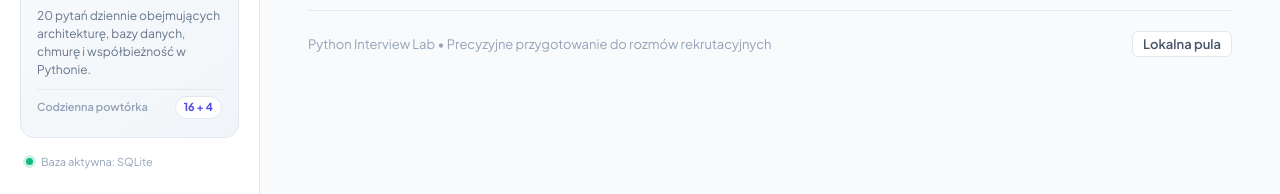
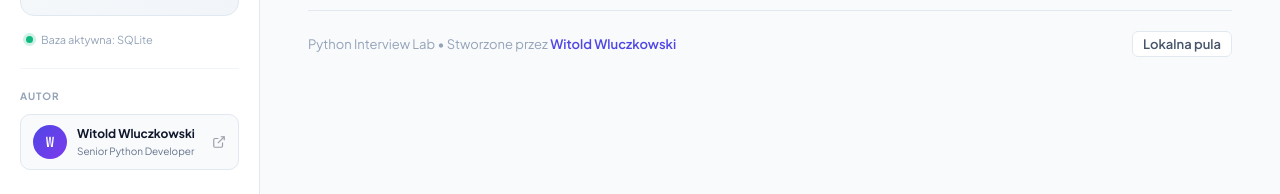
Before and after one commit to Earthalign/InterviewQuestionGenerator, a plain HTML site: page learning_app/static/index.html in a window 1280 px wide. Shown: the part 606-800 px from the top of the page. Drawn offline with Linux system fonts and the light colour scheme; no server answers.

Commit message:
feat: Add author info (Witold Wluczkowski) to sidebar and footer

```diff
--- a/learning_app/static/index.html
+++ b/learning_app/static/index.html
@@ -64,6 +64,18 @@
         <div class="sidebar-meta">
           <span class="status-indicator-live"></span>
           <span>Baza aktywna: SQLite</span>
+        </div>
+
+        <div class="sidebar-author">
+          <span class="author-label">Autor</span>
+          <a class="author-link" href="https://earthalign.github.io/witoldwluczkowski/main.html" target="_blank" rel="noopener noreferrer">
+            <span class="author-avatar">W</span>
+            <div class="author-info">
+              <span class="author-name">Witold Wluczkowski</span>
+              <span class="author-role">Senior Python Developer</span>
+            </div>
+            <svg class="author-arrow" width="14" height="14" viewBox="0 0 24 24" fill="none" stroke="currentColor" stroke-width="2"><path d="M18 13v6a2 2 0 0 1-2 2H5a2 2 0 0 1-2-2V8a2 2 0 0 1 2-2h6"/><polyline points="15 3 21 3 21 9"/><line x1="10" y1="14" x2="21" y2="3"/></svg>
+          </a>
         </div>
       </aside>
 
@@ -171,7 +183,7 @@
           <div class="footer-left">
             <span>Python Interview Lab</span>
             <span class="dot-separator">•</span>
-            <span>Precyzyjne przygotowanie do rozmów rekrutacyjnych</span>
+            <span>Stworzone przez <a class="footer-author-link" href="https://earthalign.github.io/witoldwluczkowski/main.html" target="_blank" rel="noopener noreferrer">Witold Wluczkowski</a></span>
           </div>
           <div class="footer-right">
             <span class="source-tag" id="content-source">Lokalna pula</span>
--- a/learning_app/static/styles.css
+++ b/learning_app/static/styles.css
@@ -225,6 +225,98 @@ a {
   color: var(--accent-primary);
   font-weight: 700;
   border: 1px solid var(--border-card);
+}
+
+.sidebar-author {
+  margin-top: 20px;
+  padding-top: 20px;
+  border-top: 1px solid var(--border-subtle);
+}
+
+.author-label {
+  display: block;
+  font-size: 10px;
+  font-weight: 700;
+  letter-spacing: 1px;
+  text-transform: uppercase;
+  color: var(--text-light);
+  margin-bottom: 10px;
+}
+
+.author-link {
+  display: flex;
+  align-items: center;
+  gap: 10px;
+  padding: 10px 12px;
+  border-radius: var(--radius-md);
+  border: 1px solid var(--border-card);
+  background: var(--bg-app);
+  text-decoration: none;
+  color: var(--text-main);
+  transition: all 0.18s ease;
+}
+
+.author-link:hover {
+  border-color: var(--accent-primary);
+  background: var(--accent-primary-light);
+  color: var(--accent-primary);
+}
+
+.author-avatar {
+  display: flex;
+  align-items: center;
+  justify-content: center;
+  width: 34px;
+  height: 34px;
+  border-radius: var(--radius-full);
+  background: linear-gradient(135deg, #4f46e5, #7c3aed);
+  color: #fff;
+  font-weight: 800;
+  font-size: 14px;
+  font-family: var(--font-mono);
+  flex-shrink: 0;
+}
+
+.author-info {
+  display: flex;
+  flex-direction: column;
+  flex: 1;
+  min-width: 0;
+}
+
+.author-name {
+  font-size: 12px;
+  font-weight: 700;
+  color: inherit;
+  white-space: nowrap;
+  overflow: hidden;
+  text-overflow: ellipsis;
+}
+
+.author-role {
+  font-size: 10px;
+  color: var(--text-muted);
+  margin-top: 1px;
+}
+
+.author-arrow {
+  flex-shrink: 0;
+  opacity: 0.4;
+  transition: opacity 0.18s ease;
+}
+
+.author-link:hover .author-arrow {
+  opacity: 1;
+}
+
+.footer-author-link {
+  color: var(--accent-primary);
+  text-decoration: none;
+  font-weight: 600;
+}
+
+.footer-author-link:hover {
+  text-decoration: underline;
 }
 
 .sidebar-meta {
```
